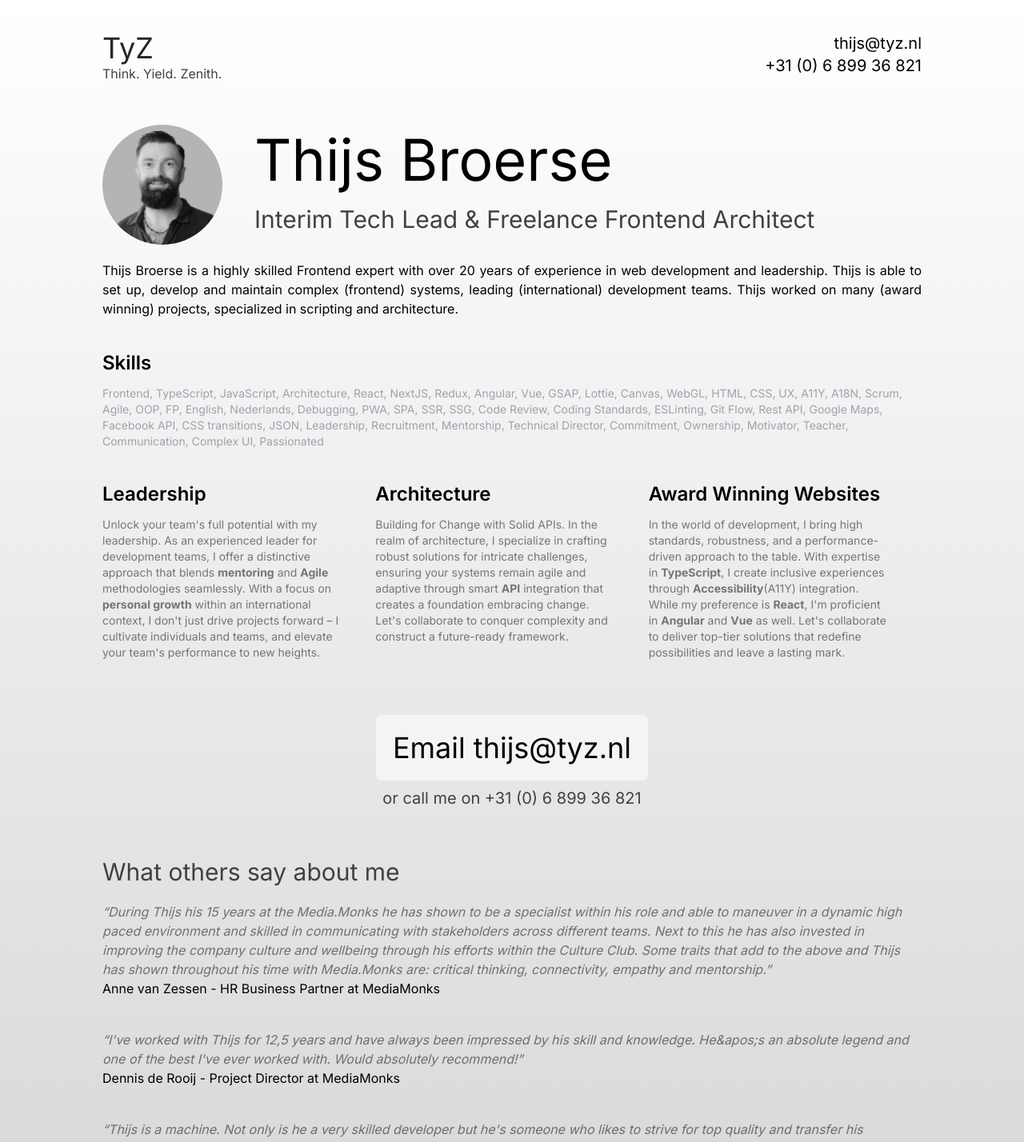
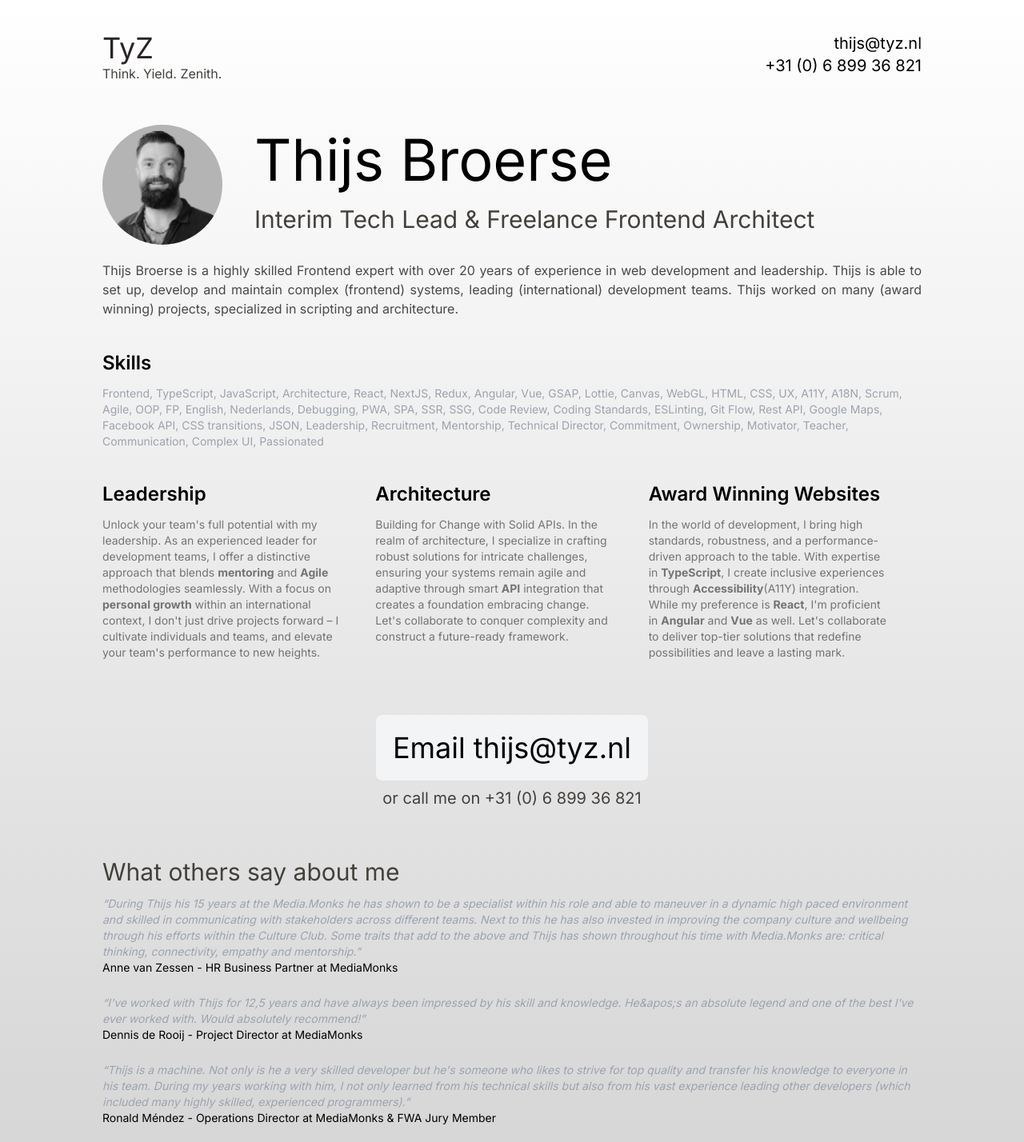
Before and after one commit to ThijsTyZ/tyz, a Next.js app: page / in a window 1280 px wide. Shown: the top 1428 px of the page at 80% size. Built offline with nearby package versions, Linux system fonts and the light colour scheme.

Commit message:
Some styling updates

```diff
--- a/src/app/components/Hero.tsx
+++ b/src/app/components/Hero.tsx
@@ -18,7 +18,7 @@ export function Hero(): ReactElement {
         </h3>
       </div>
 
-      <p className="py-5 lg:text-justify ">
+      <p className="py-5 lg:text-justify opacity-70">
         Thijs Broerse is a highly skilled Frontend expert with over 20 years of
         experience in web development and leadership. Thijs is able to set up,
         develop and maintain complex (frontend) systems, leading (international)
--- a/src/app/page.tsx
+++ b/src/app/page.tsx
@@ -1,9 +1,9 @@
+import Link from 'next/link';
 import { type ReactElement, Fragment } from 'react';
 import { Footer } from '@/app/components/Footer';
 import { Header } from '@/app/components/Header';
 import { Hero } from '@/app/components/Hero';
 import { skills, recommendations } from '@/app/data/copy';
-import Link from 'next/link';
 
 export default function Home(): ReactElement {
   return (
@@ -22,7 +22,7 @@ export default function Home(): ReactElement {
                 {href ? (
                   <Link
                     href={`${href}`}
-                    title={description || name}
+                    title={description ?? name}
                     target={href.startsWith('http') ? '_blank' : '_self'}
                     rel="noreferrer"
                     className="hover:text-gray-900"
@@ -103,8 +103,10 @@ export default function Home(): ReactElement {
           </h4>
 
           {recommendations.map(({ text, author, position }) => (
-            <p className=" py-5" key={author}>
-              <q className="lg:text-justify opacity-50 italic">{text}</q>
+            <p className="text-sm py-3 " key={author}>
+              <q className="lg:text-justify text-sm text-gray-400 italic">
+                {text}
+              </q>
               <br />
               {author} - {position}
             </p>
```
